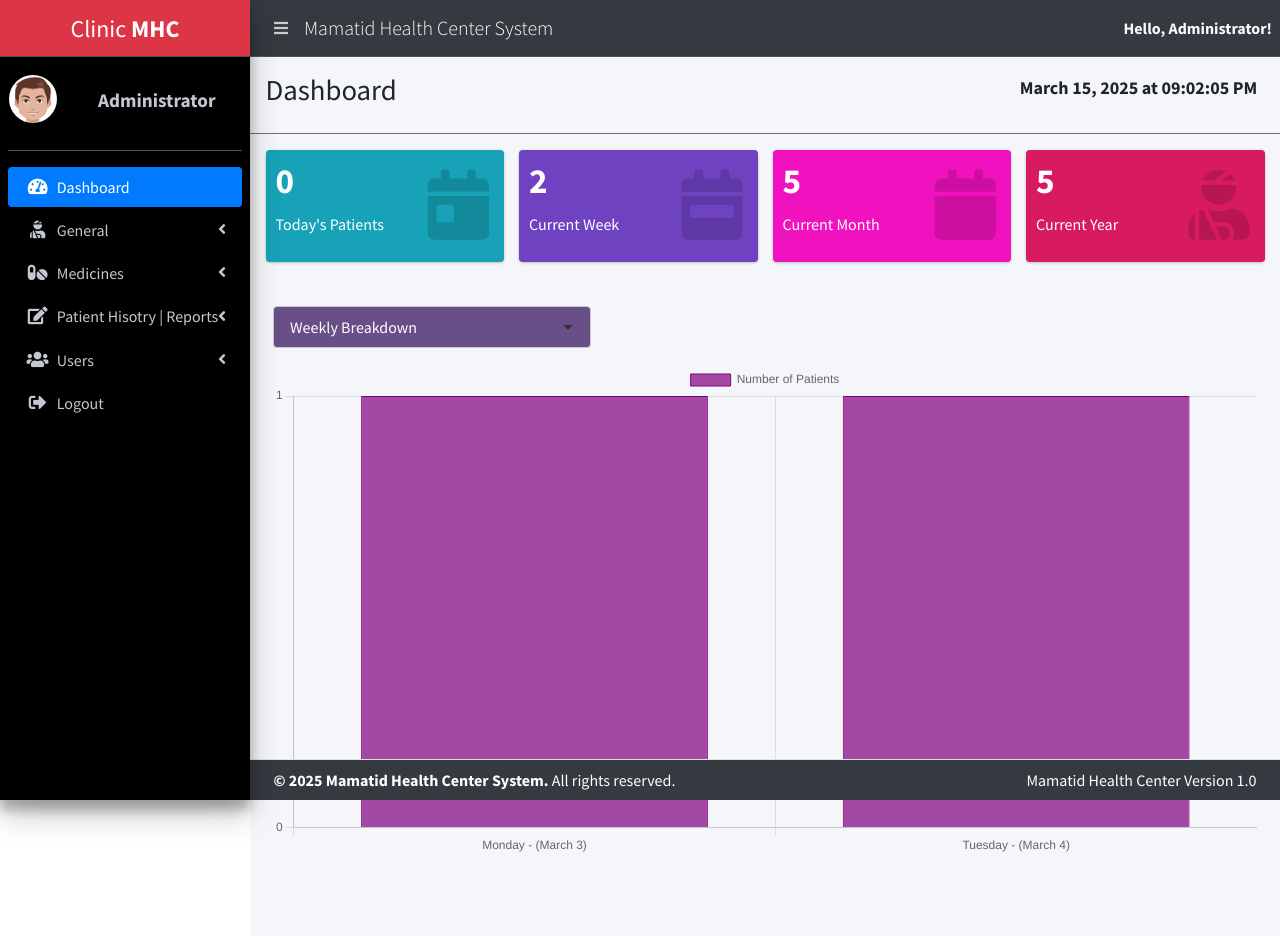
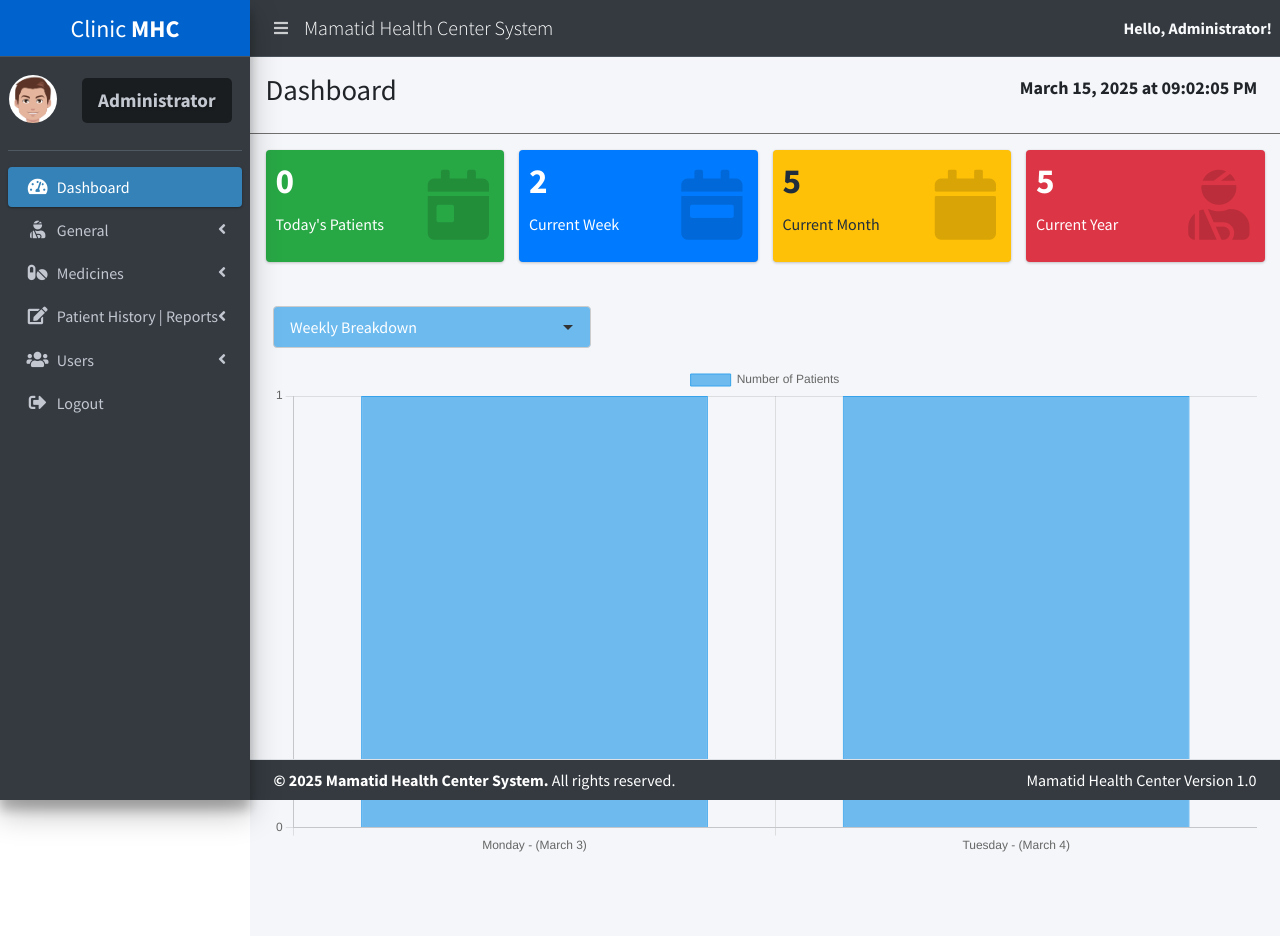
Before and after one commit to KuroKage-001/Mamatid_MedClinic, a PHP site: page /dashboard.php in a window 1280 px wide. Run offline with PHP 8.4, Linux system fonts and the light colour scheme; a user stored in the database is signed in; data comes from the database, SQL or seed files in the repository; some libraries are stand-ins or nearby versions.

Commit message:
001 | Updated sidebar.php - dashboard.php - index.php - time_tracker.php
Co-Authored-By: Oliveros, Pauline Kaye C. <184753691+Pauline-Oliveros@users.noreply.github.com>
Co-Authored-By: nialaa38 <185172276+nialaa38@users.noreply.github.com>

```diff
--- a/config/sidebar.php
+++ b/config/sidebar.php
@@ -1,45 +1,50 @@
 <?php
-if (!(isset($_SESSION['user_id']))) {
+// Redirect to login page if the session is not set
+if (!isset($_SESSION['user_id'])) {
     header("location:index.php");
     exit;
 }
+
+// Get the current page filename for active state checking
+$current_page = basename($_SERVER['PHP_SELF']);
 ?>
-<aside class="main-sidebar sidebar-dark-primary bg-black elevation-4">
-    <a href="dashboard.php" class="brand-link logo-switch bg-red">
+<!-- Sidebar Container -->
+<aside class="main-sidebar sidebar-dark-primary elevation-4">
+    <!-- Brand Logo -->
+    <a href="dashboard.php" class="brand-link logo-switch bg-primary">
         <h4 class="brand-image-xl logo-xs mb-0 text-center"><b>MHC</b></h4>
         <h4 class="brand-image-xl logo-xl mb-0 text-center">Clinic <b>MHC</b></h4>
     </a>
 
     <!-- Sidebar -->
     <div class="sidebar">
-      <!-- Sidebar user (optional) -->
-      <div class="user-panel mt-3 pb-3 mb-3 position-relative" style="position: relative;">
+        <!-- Sidebar user panel -->
+        <div class="user-panel mt-3 pb-3 mb-3 position-relative">
+            <!-- User Image -->
             <div class="image" style="position: absolute; left: -5%; top: 50%; transform: translateY(-75%); z-index: 1;">
-          <img src="user_images/<?php echo $_SESSION['profile_picture'];?>"
-               class="user-img"
-               alt="User Image" />
+                <img src="user_images/<?php echo $_SESSION['profile_picture']; ?>" class="user-img" alt="User Image" />
             </div>
+            <!-- User Info -->
             <div class="info" style="margin-left: 4em; position: relative; z-index: 2;">
-          <a href="#" class="d-block user-display-name"><?php echo $_SESSION['display_name'];?></a>
+                <a href="#" class="d-block user-display-name"><?php echo $_SESSION['display_name']; ?></a>
             </div>
         </div>
 
         <!-- Sidebar Menu -->
         <nav class="mt-2">
-        <ul class="nav nav-pills nav-sidebar flex-column"
-            data-widget="treeview" role="menu" data-accordion="false">
+            <ul class="nav nav-pills nav-sidebar flex-column" data-widget="treeview" role="menu" data-accordion="false">
 
-          <!-- Dashboard -->
+                <!-- Dashboard Menu Item -->
                 <li class="nav-item" id="mnu_dashboard">
-            <a href="dashboard.php" class="nav-link">
+                    <a href="dashboard.php" class="nav-link <?php echo ($current_page == 'dashboard.php' ? 'active' : ''); ?>">
                         <i class="nav-icon fas fa-tachometer-alt"></i>
                         <p> Dashboard </p>
                     </a>
                 </li>
 
-          <!-- General -->
-          <li class="nav-item" id="mnu_patients">
-            <a href="#" class="nav-link">
+                <!-- General Menu (Patients & Prescriptions) -->
+                <li class="nav-item <?php echo (in_array($current_page, ['patients.php', 'new_prescription.php']) ? 'menu-open' : ''); ?>" id="mnu_patients">
+                    <a href="#" class="nav-link <?php echo (in_array($current_page, ['patients.php', 'new_prescription.php']) ? 'active' : ''); ?>">
                         <i class="nav-icon fas fa-user-injured"></i>
                         <p>
                             General
@@ -47,14 +52,16 @@ if (!(isset($_SESSION['user_id']))) {
                         </p>
                     </a>
                     <ul class="nav nav-treeview">
+                        <!-- Add Patients -->
                         <li class="nav-item">
-                <a href="patients.php" class="nav-link" id="mi_patients">
+                            <a href="patients.php" class="nav-link <?php echo ($current_page == 'patients.php' ? 'active' : ''); ?>" id="mi_patients">
                                 <i class="far fa-circle nav-icon"></i>
                                 <p>Add Patients</p>
                             </a>
                         </li>
+                        <!-- Add Blood Pressure (Prescription) -->
                         <li class="nav-item">
-                <a href="new_prescription.php" class="nav-link" id="mi_new_prescription">
+                            <a href="new_prescription.php" class="nav-link <?php echo ($current_page == 'new_prescription.php' ? 'active' : ''); ?>" id="mi_new_prescription">
                                 <i class="far fa-circle nav-icon"></i>
                                 <p>Add Blood Pressure</p>
                             </a>
@@ -62,9 +69,9 @@ if (!(isset($_SESSION['user_id']))) {
                     </ul>
                 </li>
 
-          <!-- Medicines -->
-          <li class="nav-item" id="mnu_medicines">
-            <a href="#" class="nav-link">
+                <!-- Medicines Menu -->
+                <li class="nav-item <?php echo (in_array($current_page, ['medicines.php', 'medicine_details.php']) ? 'menu-open' : ''); ?>" id="mnu_medicines">
+                    <a href="#" class="nav-link <?php echo (in_array($current_page, ['medicines.php', 'medicine_details.php']) ? 'active' : ''); ?>">
                         <i class="nav-icon fas fa-pills"></i>
                         <p>
                             Medicines
@@ -72,14 +79,16 @@ if (!(isset($_SESSION['user_id']))) {
                         </p>
                     </a>
                     <ul class="nav nav-treeview">
+                        <!-- Add Medicine -->
                         <li class="nav-item">
-                <a href="medicines.php" class="nav-link" id="mi_medicines">
+                            <a href="medicines.php" class="nav-link <?php echo ($current_page == 'medicines.php' ? 'active' : ''); ?>" id="mi_medicines">
                                 <i class="far fa-circle nav-icon"></i>
                                 <p>Add Medicine</p>
                             </a>
                         </li>
+                        <!-- Medicine Details -->
                         <li class="nav-item">
-                <a href="medicine_details.php" class="nav-link" id="mi_medicine_details">
+                            <a href="medicine_details.php" class="nav-link <?php echo ($current_page == 'medicine_details.php' ? 'active' : ''); ?>" id="mi_medicine_details">
                                 <i class="far fa-circle nav-icon"></i>
                                 <p>Medicine Details</p>
                             </a>
@@ -87,26 +96,26 @@ if (!(isset($_SESSION['user_id']))) {
                     </ul>
                 </li>
 
-          <!-- Reports -->
-          <li class="nav-item" id="mnu_reports">
-            <a href="#" class="nav-link">
+                <!-- Reports Menu (Patient History & Reports) -->
+                <li class="nav-item <?php echo (in_array($current_page, ['patient_history.php', 'reports.php']) ? 'menu-open' : ''); ?>" id="mnu_reports">
+                    <a href="#" class="nav-link <?php echo (in_array($current_page, ['patient_history.php', 'reports.php']) ? 'active' : ''); ?>">
                         <i class="nav-icon fas fa-edit"></i>
                         <p>
-                Patient Hisotry | Reports
+                            Patient History | Reports
                             <i class="fas fa-angle-left right"></i>
                         </p>
                     </a>
                     <ul class="nav nav-treeview">
                         <!-- Patient History -->
                         <li class="nav-item" id="mnu_patient_history">
-                <a href="patient_history.php" class="nav-link">
+                            <a href="patient_history.php" class="nav-link <?php echo ($current_page == 'patient_history.php' ? 'active' : ''); ?>" id="mi_patient_history">
                                 <i class="far fa-circle nav-icon"></i>
                                 <p>Patient History</p>
                             </a>
                         </li>
                         <!-- Reports -->
                         <li class="nav-item">
-                <a href="reports.php" class="nav-link" id="mi_reports">
+                            <a href="reports.php" class="nav-link <?php echo ($current_page == 'reports.php' ? 'active' : ''); ?>" id="mi_reports">
                                 <i class="far fa-circle nav-icon"></i>
                                 <p>Reports</p>
                             </a>
@@ -114,9 +123,9 @@ if (!(isset($_SESSION['user_id']))) {
                     </ul>
                 </li>
 
-          <!-- Users & Time Tracker -->
-          <li class="nav-item" id="mnu_user_management">
-            <a href="#" class="nav-link">
+                <!-- Users & Time Tracker Menu -->
+                <li class="nav-item <?php echo (in_array($current_page, ['users.php', 'time_tracker.php']) ? 'menu-open' : ''); ?>" id="mnu_user_management">
+                    <a href="#" class="nav-link <?php echo (in_array($current_page, ['users.php', 'time_tracker.php']) ? 'active' : ''); ?>">
                         <i class="nav-icon fa fa-users"></i>
                         <p>
                             Users
@@ -124,14 +133,16 @@ if (!(isset($_SESSION['user_id']))) {
                         </p>
                     </a>
                     <ul class="nav nav-treeview">
+                        <!-- Users -->
                         <li class="nav-item">
-                <a href="users.php" class="nav-link" id="mi_users">
+                            <a href="users.php" class="nav-link <?php echo ($current_page == 'users.php' ? 'active' : ''); ?>" id="mi_users">
                                 <i class="far fa-circle nav-icon"></i>
                                 <p>Users</p>
                             </a>
                         </li>
+                        <!-- Time In | Time Out -->
                         <li class="nav-item">
-                <a href="time_tracker.php" class="nav-link" id="mi_time_tracker">
+                            <a href="time_tracker.php" class="nav-link <?php echo ($current_page == 'time_tracker.php' ? 'active' : ''); ?>" id="mi_time_tracker">
                                 <i class="far fa-circle nav-icon"></i>
                                 <p>Time In|Time Out</p>
                             </a>
@@ -139,7 +150,7 @@ if (!(isset($_SESSION['user_id']))) {
                     </ul>
                 </li>
 
-          <!-- Logout -->
+                <!-- Logout Menu Item -->
                 <li class="nav-item">
                     <a href="logout.php" class="nav-link">
                         <i class="nav-icon fa fa-sign-out-alt"></i>
@@ -155,7 +166,7 @@ if (!(isset($_SESSION['user_id']))) {
 
 <!-- Additional CSS -->
 <style>
-  /* Ensure user image is perfectly round and positioned to the left */
+/* User image styling */
 .user-img {
     width: 3em !important;
     height: 3em !important;
@@ -164,7 +175,7 @@ if (!(isset($_SESSION['user_id']))) {
     object-position: center;
 }
 
-  /* Style for display name */
+/* Display name styling */
 .user-display-name {
     font-size: 1.2rem;
     font-weight: bold;
@@ -176,15 +187,25 @@ if (!(isset($_SESSION['user_id']))) {
     transition: background 0.3s ease;
     display: inline-block;
 }
-
 .user-display-name:hover {
     background: rgba(0, 0, 0, 0.7);
 }
 
-  /* Custom active styles for Users and Time In|Time Out sub-menu items */
-  #mi_users.nav-link.active,
-  #mi_time_tracker.nav-link.active {
-    background-color: lightblue !important;
-    color: white !important;
+/* Global active state styling for sidebar links */
+.nav-sidebar .nav-link.active {
+    background-color: rgba(54, 162, 235, 0.7) !important;
+    color: #fff !important;
+}
+
+/* Active state for submenu (nav-treeview) links */
+.nav-sidebar .nav-treeview .nav-link.active {
+    background-color: rgba(54, 162, 235, 0.7) !important;
+    color: #fff !important;
+}
+
+/* Force parent menu (when open) to display active background */
+.nav-sidebar > .menu-open > .nav-link {
+    background-color: rgba(54, 162, 235, 0.7) !important;
+    color: #fff !important;
 }
 </style>
--- a/dashboard.php
+++ b/dashboard.php
@@ -26,10 +26,10 @@ $queryMonth = "SELECT count(*) as `month`
   WHERE YEAR(`visit_date`) = $year
     AND MONTH(`visit_date`) = $month;";
 
-$todaysCount      = 0;
-$currentWeekCount = 0;
-$currentMonthCount= 0;
-$currentYearCount = 0;
+$todaysCount       = 0;
+$currentWeekCount  = 0;
+$currentMonthCount = 0;
+$currentYearCount  = 0;
 
 try {
     $stmtToday = $con->prepare($queryToday);
@@ -153,19 +153,19 @@ while($row = $stmtYearly->fetch(PDO::FETCH_ASSOC)) {
       box-shadow: 0 0 0 0.2rem rgba(0,123,255,0.25);
     }
 
-/* Active state classes */
+    /* Active state classes with updated colors */
     .chart-select.active-weekly {
-  background-color: rgba(46, 9, 88, 0.7);
+      background-color: rgba(54, 162, 235, 0.7); /* Soft Blue */
       color: #fff;
     }
 
     .chart-select.active-monthly {
-  background-color: rgba(255, 0, 255, 0.7);
+      background-color: rgba(255, 159, 64, 0.7); /* Warm Orange */
       color: #fff;
     }
 
     .chart-select.active-yearly {
-  background-color: rgba(195, 11, 41, 0.7);
+      background-color: rgba(75, 192, 192, 0.7); /* Cool Teal */
       color: #fff;
     }
   </style>
@@ -191,7 +191,6 @@ while($row = $stmtYearly->fetch(PDO::FETCH_ASSOC)) {
             </div>
             <!-- Date & Time (Responsive) -->
             <div class="col-12 col-md-6 text-md-right text-center">
-        <!-- Keep your h4 & badge design -->
               <h4><span id="datetime" class="badge"></span></h4>
             </div>
           </div>
@@ -204,7 +203,7 @@ while($row = $stmtYearly->fetch(PDO::FETCH_ASSOC)) {
           <!-- Stat Boxes -->
           <div class="row">
             <div class="col-lg-3 col-6">
-              <div class="small-box bg-info">
+              <div class="small-box bg-success">
                 <div class="inner">
                   <h3><?php echo $todaysCount; ?></h3>
                   <p>Today's Patients</p>
@@ -216,7 +215,7 @@ while($row = $stmtYearly->fetch(PDO::FETCH_ASSOC)) {
             </div>
             <!-- ./col -->
             <div class="col-lg-3 col-6">
-              <div class="small-box bg-purple">
+              <div class="small-box bg-primary">
                 <div class="inner">
                   <h3><?php echo $currentWeekCount; ?></h3>
                   <p>Current Week</p>
@@ -228,7 +227,7 @@ while($row = $stmtYearly->fetch(PDO::FETCH_ASSOC)) {
             </div>
             <!-- ./col -->
             <div class="col-lg-3 col-6">
-              <div class="small-box bg-fuchsia text-reset">
+              <div class="small-box bg-warning text-dark">
                 <div class="inner">
                   <h3><?php echo $currentMonthCount; ?></h3>
                   <p>Current Month</p>
@@ -240,7 +239,7 @@ while($row = $stmtYearly->fetch(PDO::FETCH_ASSOC)) {
             </div>
             <!-- ./col -->
             <div class="col-lg-3 col-6">
-              <div class="small-box bg-maroon text-reset">
+              <div class="small-box bg-danger">
                 <div class="inner">
                   <h3><?php echo $currentYearCount; ?></h3>
                   <p>Current Year</p>
@@ -340,7 +339,7 @@ while($row = $stmtYearly->fetch(PDO::FETCH_ASSOC)) {
         }
       }
 
-// Render chart function remains the same:
+      // Render chart function remains the same with updated colors:
       function renderChart(type) {
         if (currentChart) {
           currentChart.destroy();
@@ -348,14 +347,14 @@ function renderChart(type) {
 
         let backgroundColor, borderColor;
         if (type === "weekly") {
-    backgroundColor = "rgba(128, 0, 128, 0.7)"; // Purple
-    borderColor = "rgba(128, 0, 128, 1)";
+          backgroundColor = "rgba(54, 162, 235, 0.7)"; // Soft Blue
+          borderColor = "rgba(54, 162, 235, 1)";
         } else if (type === "monthly") {
-    backgroundColor = "rgba(255, 0, 255, 0.7)"; // Fuchsia
-    borderColor = "rgba(255, 0, 255, 1)";
+          backgroundColor = "rgba(255, 159, 64, 0.7)"; // Warm Orange
+          borderColor = "rgba(255, 159, 64, 1)";
         } else if (type === "yearly") {
-    backgroundColor = "rgba(128, 0, 0, 0.7)";   // Maroon
-    borderColor = "rgba(128, 0, 0, 1)";
+          backgroundColor = "rgba(75, 192, 192, 0.7)";   // Cool Teal
+          borderColor = "rgba(75, 192, 192, 1)";
         } else {
           backgroundColor = "rgba(0, 123, 255, 0.7)";
           borderColor = "rgba(0, 123, 255, 1)";
--- a/time_tracker.php
+++ b/time_tracker.php
@@ -170,6 +170,11 @@ try {
     showMenuSelected("#mnu_users", "");
     var message = '<?php echo isset($_GET['message']) ? addslashes($_GET['message']) : ''; ?>';
     if (message !== '') showCustomMessage(message);
+
+    // Fade out the alert after 5 seconds (5000 milliseconds)
+    setTimeout(function(){
+        $('.alert.alert-info').fadeOut('slow');
+    }, 5000);
 </script>
 </body>
 </html>
```
Also changed, not shown: index.php (+108 -31 lines). Lines whose indentation alone changed are shown as unchanged.
